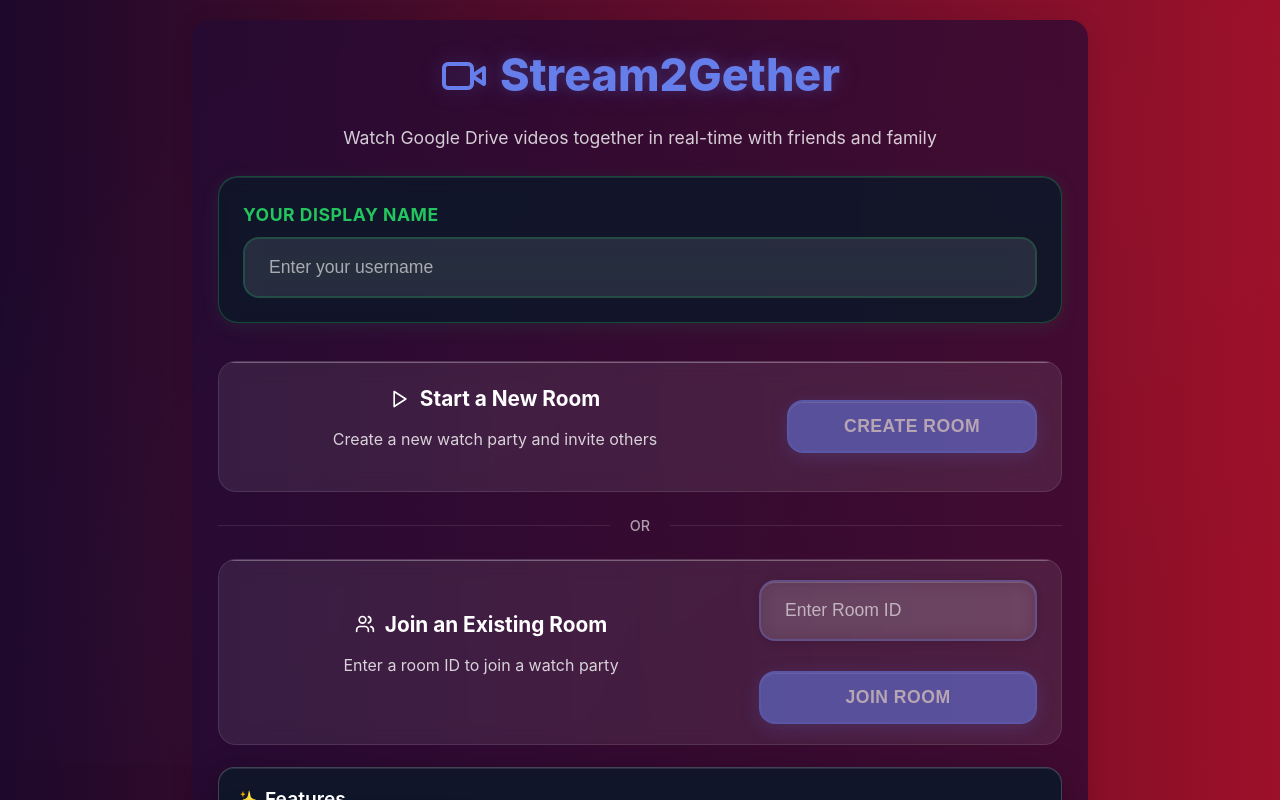
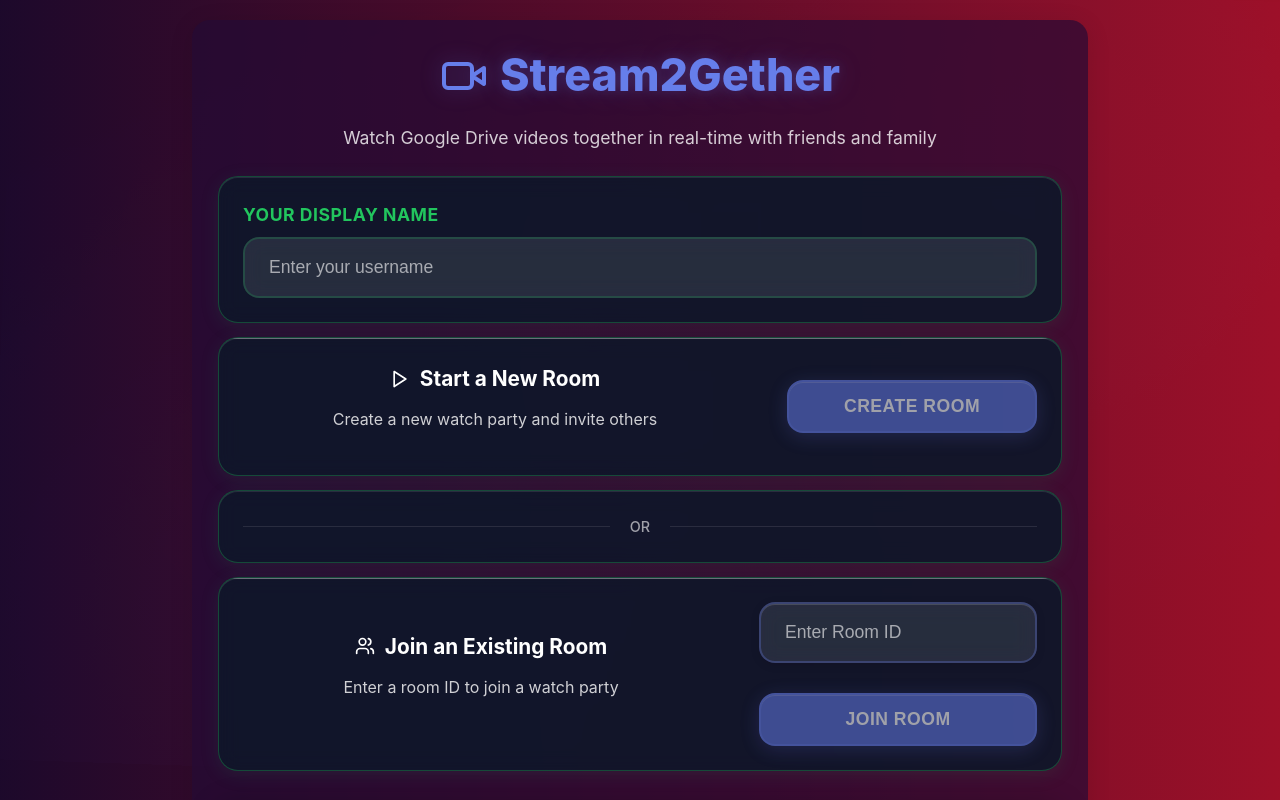
Before and after one commit to amarxxanand/Stream2GetHer, a React (Vite) app in the folder client/: page / in a window 1280 px wide. Shown: the top 800 px of the page. Built offline with nearby package versions, Linux system fonts and the light colour scheme; no server answers.

Commit message:
Improved Homepage

```diff
--- a/client/src/components/HomePage.module.css
+++ b/client/src/components/HomePage.module.css
@@ -104,6 +104,20 @@
   display: flex;
   flex-direction: column;
   gap: 6px;
+}
+
+.forms-section > div {
+  background: rgba(15, 23, 42, 0.9);
+  border: 1px solid rgba(34, 197, 94, 0.3);
+  border-radius: 20px;
+  padding: 24px;
+  position: relative;
+  backdrop-filter: blur(10px);
+  -webkit-backdrop-filter: blur(10px);
+  box-shadow: 0 4px 20px rgba(34, 197, 94, 0.1), inset 0 1px 0 rgba(255, 255, 255, 0.1);
+  transition: all 0.3s ease;
+  z-index: 10;
+  margin-bottom: 8px;
 }
 
 .features-section {
@@ -217,14 +231,6 @@
   z-index: 10;
 }
 
-.username-section:hover {
-  border-color: rgba(34, 197, 94, 0.5);
-  box-shadow:
-    0 6px 30px rgba(34, 197, 94, 0.15),
-    inset 0 1px 0 rgba(255, 255, 255, 0.1);
-  transform: translateY(-1px);
-}
-
 .username-section label {
   display: block;
   font-weight: 700;
@@ -283,15 +289,7 @@
   position: relative;
   overflow: hidden;
   z-index: 10;
-}
-
-.action-group:hover {
-  background: rgba(255, 255, 255, 0.08);
-  border-color: rgba(255, 255, 255, 0.2);
-  transform: translateY(-2px);
-  box-shadow:
-    0 4px 20px rgba(0, 0, 0, 0.1),
-    inset 0 1px 0 rgba(255, 255, 255, 0.2);
+  margin-bottom: 0;
 }
 
 .action-group::before {
@@ -451,7 +449,7 @@
   display: flex;
   align-items: center;
   text-align: center;
-  margin: 16px 0;
+  /* margin: px 0; */
 }
 
 .divider::before,
```
